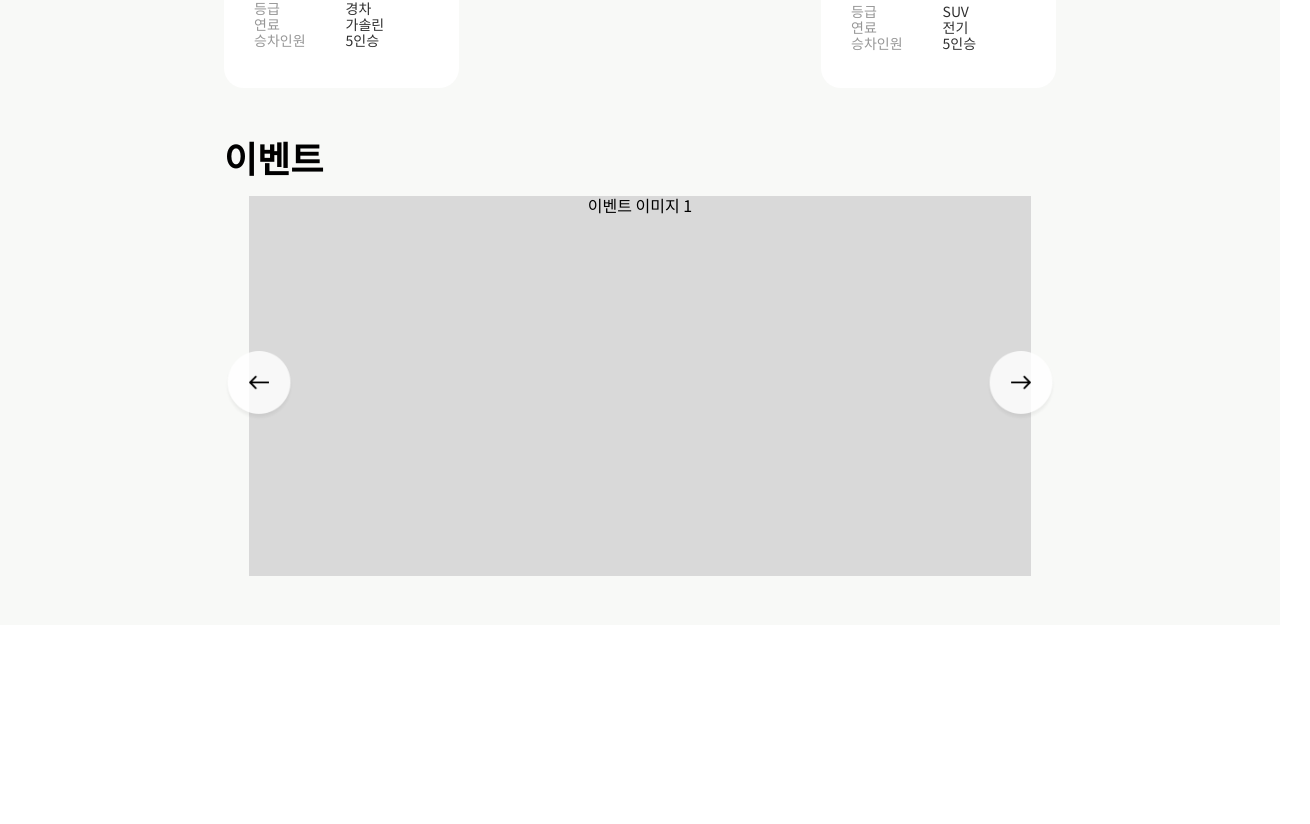
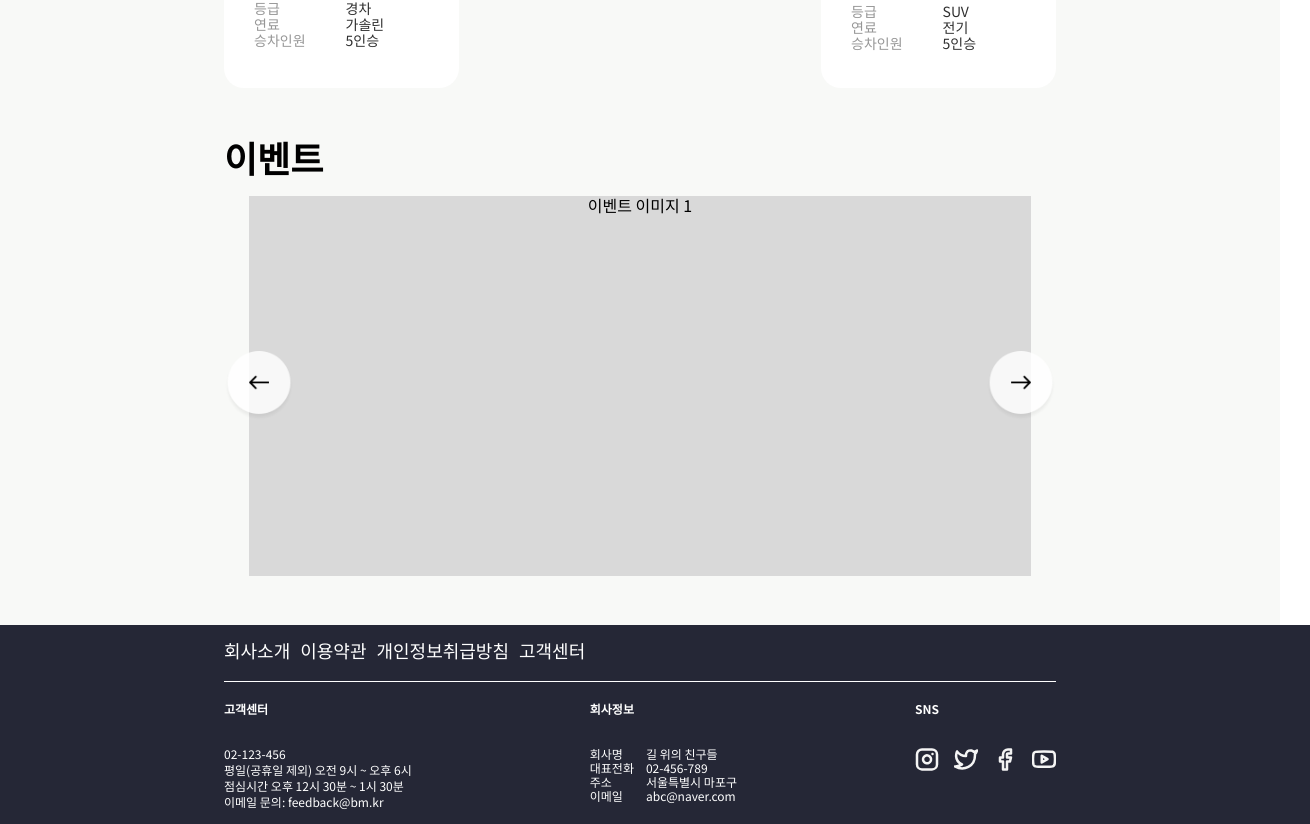
Before and after one commit to STERNDELFTIN/everycar-frontend, a React (Create React App) app in the folder everycar-frontend/: page / in a window 1280 px wide. Shown: the part 1649-2473 px from the top of the page, 1310 px wide, since content can reach past the window. Before the commit the page ends 2274 px from the top, so only its background shows below. Built offline with nearby package versions, Linux system fonts and the light colour scheme.

Commit message:
footer 제작

```diff
--- a/everycar-frontend/src/App.css
+++ b/everycar-frontend/src/App.css
@@ -53,3 +53,32 @@ i { display: block; }
   border-radius: 50px;
   background: linear-gradient(to left, #AFFF4F, #DFFF58);
 }
+
+/* footer */
+.footer {
+  display: flex;
+  background-color: #252736;
+  color: #FFFFFF;
+  width: 100%; height: auto;
+  padding: 15px 30px;
+  justify-content: center;
+  text-align: left;
+}
+.footer a {
+  color: white;
+}
+
+.footer-link-container {
+  display: flex;
+  gap: 10px;
+}
+
+.footer-content {
+  display: flex;
+  justify-content: space-between;
+}
+.footer-content h4 {
+  margin-bottom: 30px;
+}
+
+.customer-service, .company-info, .sns-link-container { display: flex; flex-direction: column; gap: 2px; }
--- a/everycar-frontend/src/App.js
+++ b/everycar-frontend/src/App.js
@@ -7,7 +7,8 @@ import Main from './routes/Main';
 function App() {
 
   {/* Link 태그 스타일 컴포넌트 */}
-  const LinkStyle = styled(Link)`color: black; text-decoration: none; `;
+  const MenuLinkStyle = styled(Link)`color: black; text-decoration: none; `;
+  const FooterLinkStyle = styled(Link)`color: white; text-decoration: none; font-size: 18px; `;
 
   return (
     <div className="App">
@@ -16,18 +17,18 @@ function App() {
       <nav className='menu'>
         <div className='menu-container'>
           <div className='left-menu'>
-          <LinkStyle to='/'><img src='/logo.png' style={ {width:'138px', height:'50px'} } /></LinkStyle>
+          <MenuLinkStyle to='/'><img src='/logo.png' style={ {width:'138px', height:'50px'} } /></MenuLinkStyle>
           </div>
           <div className='center-menu'>
-            <LinkStyle to='/speedReservation'>빠른예약</LinkStyle>
-            <LinkStyle to='/callService'>부름서비스</LinkStyle>
-            <LinkStyle to='/shortRent'>단기렌트</LinkStyle>
-            <LinkStyle to='/longRent'>장기렌트</LinkStyle>
-            <LinkStyle to='/event'>이벤트</LinkStyle>
+            <MenuLinkStyle to='/speedReservation'>빠른예약</MenuLinkStyle>
+            <MenuLinkStyle to='/callService'>부름서비스</MenuLinkStyle>
+            <MenuLinkStyle to='/shortRent'>단기렌트</MenuLinkStyle>
+            <MenuLinkStyle to='/longRent'>장기렌트</MenuLinkStyle>
+            <MenuLinkStyle to='/event'>이벤트</MenuLinkStyle>
           </div>
           <div className='right-menu'>
-            <LinkStyle to='/login' className='login'>로그인</LinkStyle>
-            <LinkStyle to='/register' className='register'>회원가입</LinkStyle>
+            <MenuLinkStyle to='/login' className='login'>로그인</MenuLinkStyle>
+            <MenuLinkStyle to='/register' className='register'>회원가입</MenuLinkStyle>
           </div>
         </div>
       </nav>
@@ -38,7 +39,88 @@ function App() {
       </Routes>
 
       {/* footer */}
+      <footer className='footer'>
+        <div style={{ width:'65%' }}>
+          <div className='footer-link-container'>
+            <FooterLinkStyle to='/about'>회사소개</FooterLinkStyle>
+            <FooterLinkStyle to='/terms'>이용약관</FooterLinkStyle>
+            <FooterLinkStyle to='/privacy'>개인정보취급방침</FooterLinkStyle>
+            <FooterLinkStyle to='/customer'>고객센터</FooterLinkStyle>
+          </div>
 
+          <div style={{ borderBottom:'1px solid #FFFFFF', width:'100%', margin:'20px 0' }}></div>
+
+          <div className='footer-content' style={{ fontSize:'12px' }}>
+            <div className='customer-service'>
+              <h4>고객센터</h4>
+              <p>02-123-456</p>
+              <p>평일(공휴일 제외) 오전 9시 ~ 오후 6시</p>
+              <p>점심시간 오후 12시 30분 ~ 1시 30분</p>
+              <p>이메일 문의: feedback@bm.kr</p>
+            </div>
+
+            <div className='company-info'>
+              <h4>회사정보</h4>
+              <div style={{ display:'flex', gap:'12px' }}>
+                <div className='info-title'>
+                  <p>회사명</p>
+                  <p>대표전화</p>
+                  <p>주소</p>
+                  <p>이메일</p>
+                </div>
+                <div className='info-content'>
+                  <p>길 위의 친구들</p>
+                  <p>02-456-789</p>
+                  <p>서울특별시 마포구</p>
+                  <p>abc@naver.com</p>
+                </div>
+              </div>
+            </div>
+
+            <div className='sns-link-container'>
+              <h4 className='sns-title'>SNS</h4>
+              <div className='sns-icon' style={{ display:'flex', gap:'15px' }}>
+                <div>
+                  <svg width="24" height="25" viewBox="0 0 24 25" fill="none" xmlns="http://www.w3.org/2000/svg">
+                    <path d="M17.5 6.90332H17.51M7 2.40332H17C19.7614 2.40332 22 4.6419 22 7.40332V17.4033C22 20.1647 19.7614 22.4033 17 22.4033H7C4.23858 22.4033 2 20.1647 2 17.4033V7.40332C2 4.6419 4.23858 2.40332 7 2.40332ZM16 11.7733C16.1234 12.6056 15.9813 13.4555 15.5938 14.2023C15.2063 14.9491 14.5931 15.5547 13.8416 15.933C13.0901 16.3113 12.2384 16.4429 11.4078 16.3093C10.5771 16.1756 9.80976 15.7834 9.21484 15.1885C8.61992 14.5936 8.22773 13.8262 8.09407 12.9955C7.9604 12.1649 8.09207 11.3132 8.47033 10.5617C8.84859 9.81017 9.45419 9.19706 10.201 8.80956C10.9478 8.42206 11.7978 8.27991 12.63 8.40332C13.4789 8.5292 14.2649 8.92478 14.8717 9.53163C15.4785 10.1385 15.8741 10.9244 16 11.7733Z" stroke="#F5F5F5" stroke-width="2.5" stroke-linecap="round" stroke-linejoin="round"/>
+                  </svg>
+                </div>
+                <div>
+                  <svg width="24" height="25" viewBox="0 0 24 25" fill="none" xmlns="http://www.w3.org/2000/svg">
+                    <g clip-path="url(#clip0_32_369)">
+                      <path d="M23 3.40337C22.0424 4.07884 20.9821 4.59548 19.86 4.93337C19.2577 4.24088 18.4573 3.75006 17.567 3.52729C16.6767 3.30453 15.7395 3.36056 14.8821 3.68782C14.0247 4.01508 13.2884 4.59777 12.773 5.35708C12.2575 6.1164 11.9877 7.0157 12 7.93337V8.93337C10.2426 8.97893 8.50127 8.58918 6.93101 7.79881C5.36074 7.00845 4.01032 5.842 3 4.40337C3 4.40337 -1 13.4034 8 17.4034C5.94053 18.8013 3.48716 19.5023 1 19.4034C10 24.4034 21 19.4034 21 7.90337C20.9991 7.62482 20.9723 7.34696 20.92 7.07337C21.9406 6.06686 22.6608 4.79608 23 3.40337Z" stroke="#F5F5F5" stroke-width="2.5" stroke-linecap="round" stroke-linejoin="round"/>
+                    </g>
+                    <defs>
+                    <clipPath id="clip0_32_369">
+                    <rect width="24" height="24" fill="white" transform="translate(0 0.40332)"/>
+                    </clipPath>
+                    </defs>
+                  </svg>
+                </div>
+                <div>
+                  <svg width="24" height="25" viewBox="0 0 24 25" fill="none" xmlns="http://www.w3.org/2000/svg">
+                    <path d="M18 2.40332H15C13.6739 2.40332 12.4021 2.9301 11.4645 3.86779C10.5268 4.80547 10 6.07724 10 7.40332V10.4033H7V14.4033H10V22.4033H14V14.4033H17L18 10.4033H14V7.40332C14 7.1381 14.1054 6.88375 14.2929 6.69621C14.4804 6.50868 14.7348 6.40332 15 6.40332H18V2.40332Z" stroke="#F3F3F3" stroke-width="2.5" stroke-linecap="round" stroke-linejoin="round"/>
+                  </svg>
+                </div>
+                <div>
+                  <svg width="24" height="25" viewBox="0 0 24 25" fill="none" xmlns="http://www.w3.org/2000/svg">
+                    <g clip-path="url(#clip0_32_371)">
+                    <path d="M22.54 6.82332C22.4212 6.34873 22.1793 5.91389 21.8386 5.56273C21.498 5.21156 21.0707 4.95651 20.6 4.82332C18.88 4.40332 12 4.40332 12 4.40332C12 4.40332 5.11999 4.40332 3.39999 4.86332C2.92924 4.99651 2.50197 5.25156 2.16134 5.60273C1.82071 5.95389 1.57878 6.38873 1.45999 6.86332C1.14521 8.60888 0.991228 10.3796 0.999992 12.1533C0.988771 13.9404 1.14276 15.7246 1.45999 17.4833C1.59095 17.9432 1.8383 18.3615 2.17814 18.6978C2.51797 19.0341 2.93881 19.2771 3.39999 19.4033C5.11999 19.8633 12 19.8633 12 19.8633C12 19.8633 18.88 19.8633 20.6 19.4033C21.0707 19.2701 21.498 19.0151 21.8386 18.6639C22.1793 18.3127 22.4212 17.8779 22.54 17.4033C22.8524 15.6709 23.0063 13.9137 23 12.1533C23.0112 10.3663 22.8572 8.58202 22.54 6.82332Z" stroke="#F5F5F5" stroke-width="2.5" stroke-linecap="round" stroke-linejoin="round"/>
+                    <path d="M9.74999 15.4233L15.5 12.1533L9.74999 8.88332V15.4233Z" stroke="#F5F5F5" stroke-width="2.5" stroke-linecap="round" stroke-linejoin="round"/>
+                    </g>
+                    <defs>
+                    <clipPath id="clip0_32_371">
+                    <rect width="24" height="24" fill="white" transform="translate(0 0.40332)"/>
+                    </clipPath>
+                    </defs>
+                  </svg>
+                </div>
+              </div>
+            </div>
+
+          </div>
+        </div>
+      </footer>
 
     </div>
   );
```
